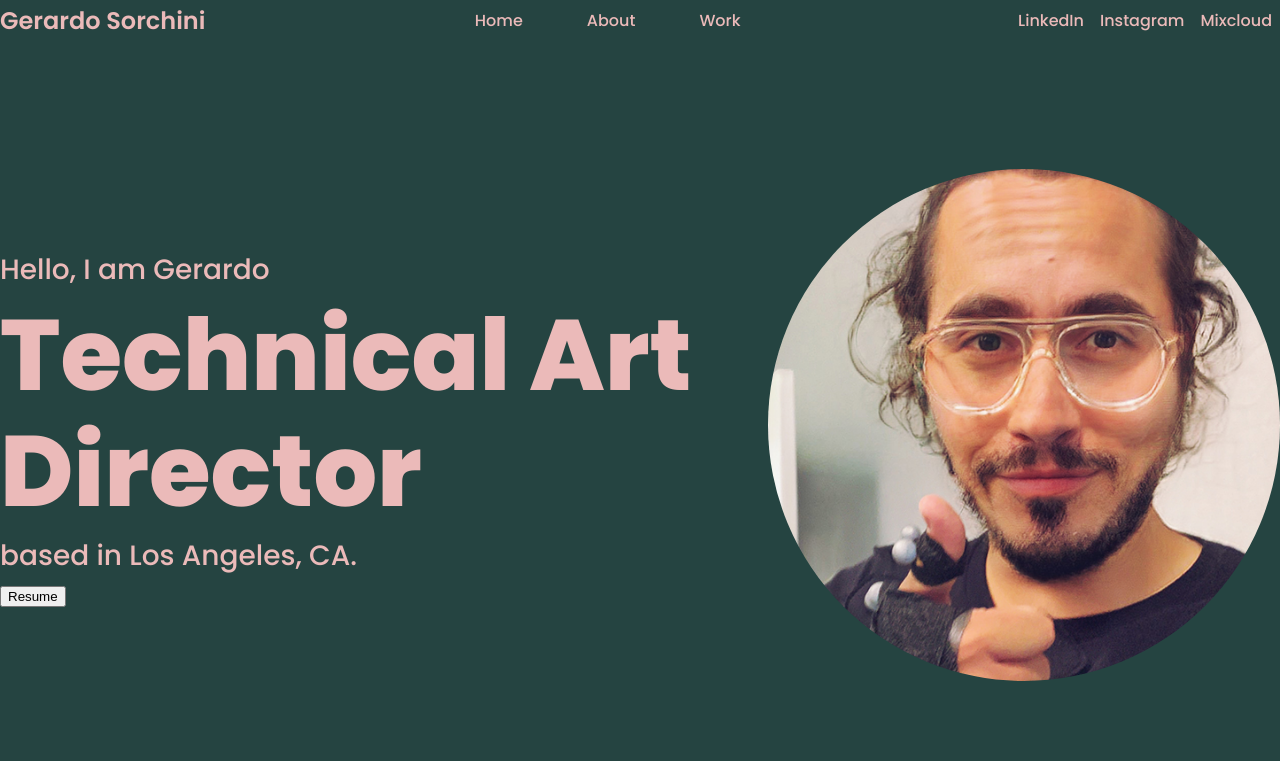
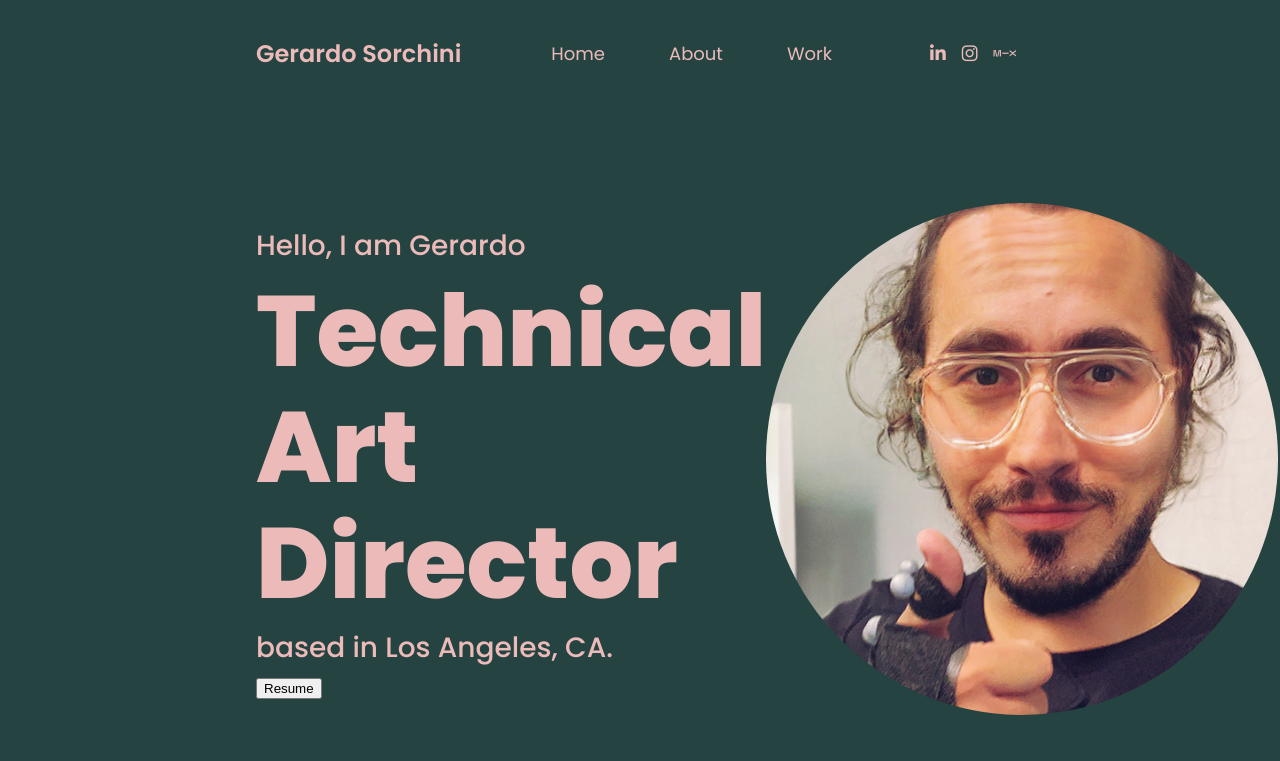
Before and after one commit to discofocx/personal-website, a plain HTML site: page index.html in a window 1280 px wide. Shown: the top 761 px of the page. Drawn offline with Linux system fonts and the light colour scheme.

Commit message:
Replace socials with icons.

```diff
--- a/index.html
+++ b/index.html
@@ -1,7 +1,9 @@
 <!DOCTYPE html>
+<html lang="en">
   <head>
+    <title>Gerardo Sorchini</title>
     <link rel="stylesheet" href="style.css" />
-  <script src="script.js"></script>
+
     <link rel="preconnect" href="https://fonts.googleapis.com" />
     <link rel="preconnect" href="https://fonts.gstatic.com" crossorigin />
     <link
@@ -12,6 +14,11 @@
       href="https://fonts.googleapis.com/css2?family=Poppins:wght@400;500;600;800&display=swap"
       rel="stylesheet"
     />
+    <script src="script.js"></script>
+    <script
+      src="https://kit.fontawesome.com/4019eb2dbc.js"
+      crossorigin="anonymous"
+    ></script>
   </head>
 
   <body>
@@ -32,16 +39,16 @@
         <ul class="social-items">
           <li class="social-item">
             <a href="https://www.linkedin.com/in/sorchini/" target="_blank"
-            >LinkedIn</a
-          >
+              ><i class="fa-brands fa-linkedin-in"></i
+            ></a>
           </li>
           <li class="social-item">
-          <a href="#about">Instagram</a>
+            <a href="https://www.instagram.com/mocap.disco.gerry/" target="_blank"><i class="fa-brands fa-instagram"></i></a>
           </li>
           <li class="social-item">
             <a href="https://www.mixcloud.com/jupiterpink/" target="_blank"
-            >Mixcloud</a
-          >
+              ><i class="fa-brands fa-mixcloud"></i
+            ></a>
           </li>
         </ul>
       </nav>
@@ -97,3 +104,4 @@
       <address>Contact <a href="mailto:gsorchin@gmail.com">me</a></address>
     </footer>
   </body>
+</html>
--- a/style.css
+++ b/style.css
@@ -6,7 +6,11 @@ body {
   margin: 0 auto;
   display: flex;
   flex-direction: column;
+  padding-left: 256px;
+  padding-right: 256px;
 }
+
+
 
 /* header {
     display: grid;
@@ -17,13 +21,14 @@ a {
   color: #ebbab9;
   text-decoration: none;
   font-family: "Poppins";
-  font-weight: 500;
-  font-size: 28;
+  font-weight: 400;
+  font-size: 18px;
 }
 
 nav {
   display: flex;
   align-items: center;
+  margin-top: 32px;
   margin-bottom: 128px;
   /* padding: 16px; */
 }
```
Lines whose indentation alone changed are shown as unchanged.
